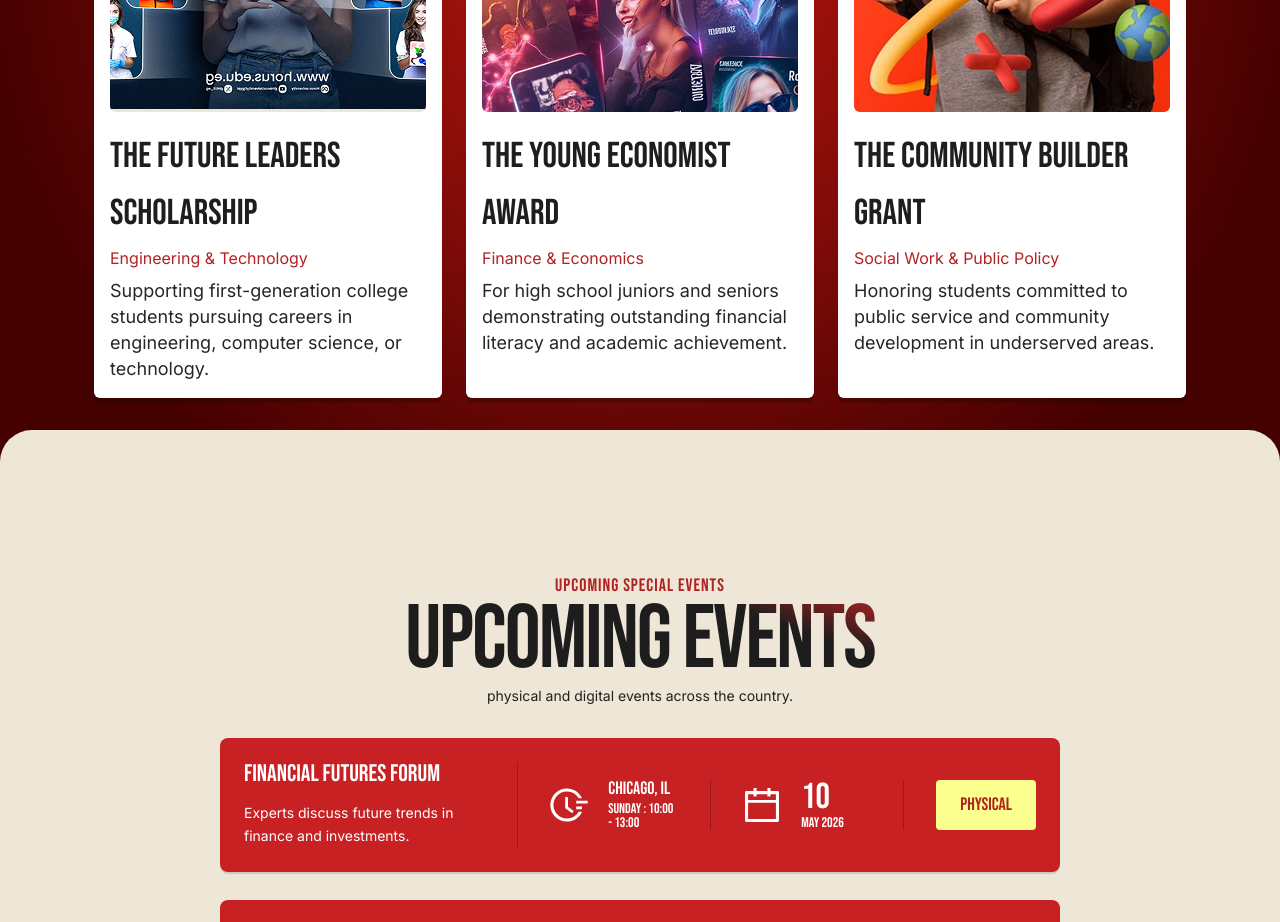
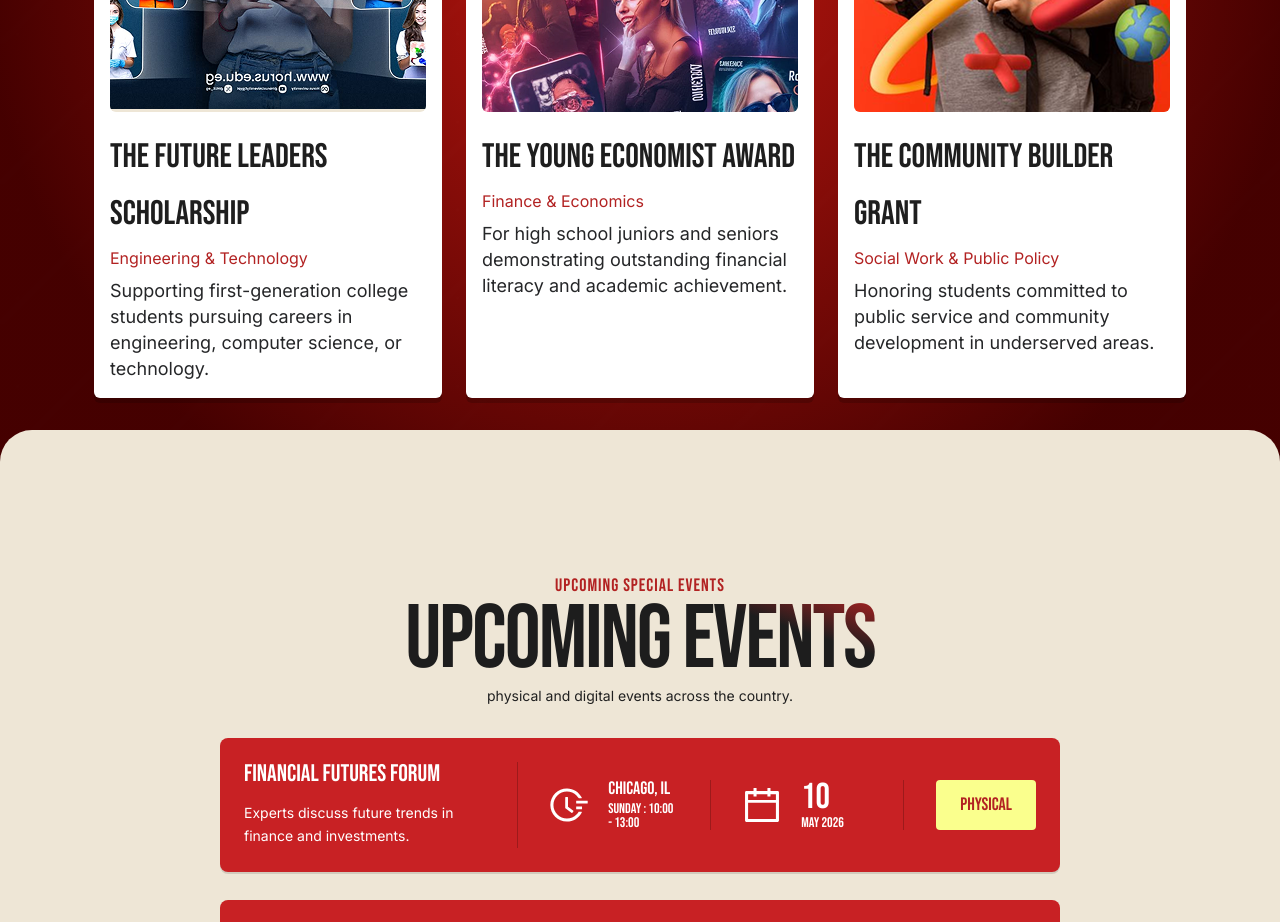
Before and after one commit to farrukh-ahmed-khan/zelos, a Next.js app: page / in a window 1280 px wide. Shown: the part 4740-5662 px from the top of the page. Built offline with nearby package versions, Linux system fonts and the light colour scheme; what @ant-design/nextjs-registry would draw is missing.

Commit message:
Reduce scholarship title font size
Adjust the scholarship title h3 class in ActiveScholarships.tsx from text-[36px] to text-[34px] to slightly reduce the displayed title size for better visual balance.

```diff
--- a/src/components/ActiveScholarships.tsx
+++ b/src/components/ActiveScholarships.tsx
@@ -66,7 +66,7 @@ export function ActiveScholarships() {
                 </div>
 
                 <div className="pt-3">
-                  <h3 className="font-bebas text-[36px] font-normal uppercase leading-[57.2px] text-[#1E1E1E]">
+                  <h3 className="font-bebas text-[34px] font-normal uppercase leading-[57.2px] text-[#1E1E1E]">
                     {scholarship.title}
                   </h3>
                   <p className="mt-1 font-sans text-[16px] font-normal leading-normal text-[#B22222]">
```
